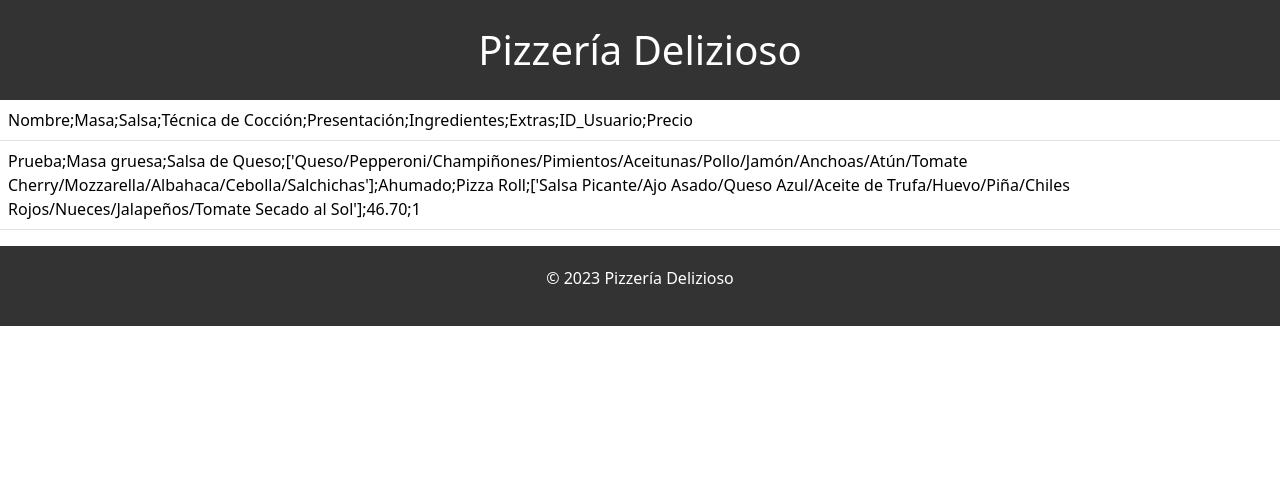
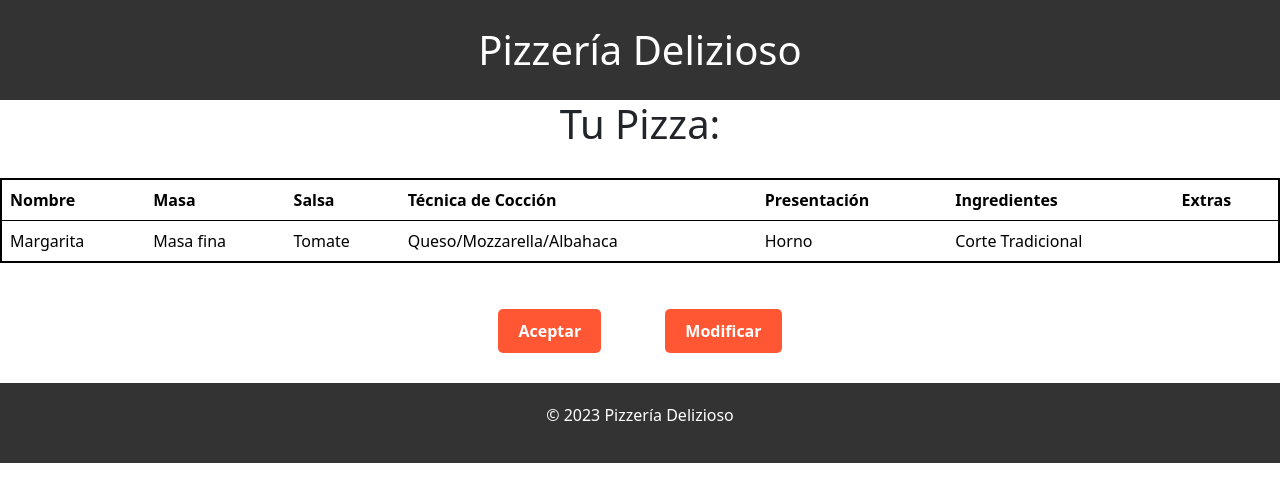
Before and after one commit to PdEXavierMY/Practica_Design_Patterns, a Django app: page /comprobacion/ in a window 1280 px wide. Shown: the top 502 px of the page. Run offline with Django 4.2, Linux system fonts and the light colour scheme.

Commit message:
sistema de visualizacion

```diff
--- a/pizzeriaweb/pizzas.csv
+++ b/pizzeriaweb/pizzas.csv
@@ -1,2 +1,4 @@
-Nombre;Masa;Salsa;Técnica de Cocción;Presentación;Ingredientes;Extras;ID_Usuario;Precio
+Nombre;Masa;Salsa;Técnica de Cocción;Presentación;Ingredientes;Extras;Precio;ID_Usuario
 Prueba;Masa  gruesa;Salsa  de  Queso;['Queso/Pepperoni/Champiñones/Pimientos/Aceitunas/Pollo/Jamón/Anchoas/Atún/Tomate  Cherry/Mozzarella/Albahaca/Cebolla/Salchichas'];Ahumado;Pizza  Roll;['Salsa  Picante/Ajo  Asado/Queso  Azul/Aceite  de  Trufa/Huevo/Piña/Chiles  Rojos/Nueces/Jalapeños/Tomate  Secado  al  Sol'];46.70;1
+Pizza  Alevín;Masa  maíz;Crema  de  Ajo;['Pollo/Albahaca'];Freidora;Pizza  Gigante;['Nueces'];18.30;1
+Margarita;Masa  fina;Tomate;['Queso/Mozzarella/Albahaca'];Horno;Corte  Tradicional;[''];12.40;1
--- a/pizzeriaweb/pizzeriawebapp/csv_controller.py
+++ b/pizzeriaweb/pizzeriawebapp/csv_controller.py
@@ -33,6 +33,8 @@ class CSV():
         for elemento in items_pizza:
             if '/' in elemento:
                 nuevo_items_pizza.extend(elemento.split('/'))
+            elif elemento == '':
+                pass
             else:
                 nuevo_items_pizza.append(elemento)
 
@@ -57,6 +59,18 @@ class CSV():
             csvfile.close()
         return filas
 
+    def borrar_ultima_pizza(self):
+        csv_path = 'pizzas.csv'
+
+        # Lee todas las líneas del archivo CSV
+        with open(csv_path, 'r', newline='', encoding='utf-8') as csvfile:
+            filas = list(csv.reader(csvfile))
+
+        # Borra la última línea del archivo CSV
+        with open(csv_path, 'w', newline='', encoding='utf-8') as csvfile:
+            csvwriter = csv.writer(csvfile)
+            csvwriter.writerows(filas[:-1])
+
     def leer_precios(self):
         precios_path = 'precios.csv'
         precios = {}
--- a/pizzeriaweb/pizzeriawebapp/templates/pizzeriawebapp/comprobacion.html
+++ b/pizzeriaweb/pizzeriawebapp/templates/pizzeriawebapp/comprobacion.html
@@ -15,25 +15,32 @@
         </div>
     </header>
 
+    <h1 style="align-items: center; text-align: center; margin: auto;">Tu Pizza:</h1>
+
     <!-- Aquí va la tabla -->
-    <table class="table">
+    <table class="table" style="border: 2px solid black; margin-top: 30px;">
         <thead>
             <tr>
-                {% for encabezado in encabezados %}
+                {% for encabezado in Encabezados %}
                     <th>{{ encabezado }}</th>
                 {% endfor %}
             </tr>
         </thead>
         <tbody>
-            {% for fila in filas %}
-                <tr>
-                    {% for campo in fila %}
-                        <td>{{ campo }}</td>
-                    {% endfor %}
-                </tr>
-            {% endfor %}
+            <tr>
+                {% for elem in Pizza %}
+                    <td>
+                        {{ elem }}
+                    </td>
+                {% endfor %}
+            </tr>
         </tbody>
     </table>
+
+    <div class="botones_decision" style="align-items: center; text-align: center; margin: auto;">
+        <a href="{% url 'Home' %}" class="boton" style="margin: 30px;">Aceptar</a>
+        <a href="{% url 'borrar_ultima_pizza' %}" class="boton" style="margin: 30px;">Modificar</a>
+    </div>
 
     <footer>
         <p>&copy; 2023 Pizzería Delizioso</p>
--- a/pizzeriaweb/pizzeriawebapp/templates/pizzeriawebapp/index.html
+++ b/pizzeriaweb/pizzeriawebapp/templates/pizzeriawebapp/index.html
@@ -26,7 +26,7 @@
     <section id="hero">
         <h2>Bienvenido a Pizzería Delizioso</h2>
         <p>Donde la pasión por la pizza se encuentra con los ingredientes más frescos y la tradición italiana.</p>
-        <a href="#menu" class="boton">Ver Menús</a>
+        <a href="#menu" class="boton">Menús</a>
     </section>
 
     <section id="menu">
--- a/pizzeriaweb/pizzeriawebapp/urls.py
+++ b/pizzeriaweb/pizzeriawebapp/urls.py
@@ -7,4 +7,5 @@ urlpatterns = [
     path('register/', views.register, name='Registro'),
     path('crear_pizza/', views.crear_pizza, name='Crear Pizza'),
     path('comprobacion/', views.comprobacion, name='Comprobacion'),
+    path('borrar_ultima_pizza/', views.borrar_ultima_pizza, name='borrar_ultima_pizza'),
 ]
--- a/pizzeriaweb/pizzeriawebapp/views.py
+++ b/pizzeriaweb/pizzeriawebapp/views.py
@@ -59,15 +59,27 @@ def comprobacion(request):
     filas = CSV().leer_pizzas()
 
     # Obtén los encabezados y la última fila
-    ultima_fila = filas[-1]
+    encabezados = filas[0][0].split(';')[:-2]
+    ultima_fila = filas[-1][0].split(';')[:-2]
+    for elemento in ultima_fila:
+        if '[' in elemento:
+            ultima_fila[ultima_fila.index(elemento)] = elemento.strip("[]' ")
+    print(ultima_fila)
 
     # Pasa los datos a la plantilla
     context = {
-        'ultima_fila': ultima_fila,
-        'filas': filas,
+        'Encabezados': encabezados,
+        'Pizza': ultima_fila,
     }
 
     return render(request, 'pizzeriawebapp/comprobacion.html', context)
+
+def borrar_ultima_pizza(request):
+    # Lógica para borrar la última línea del archivo CSV
+    CSV().borrar_ultima_pizza()
+
+    # Redirige a la página de inicio u otra página que desees después de borrar la línea
+    return redirect('Crear Pizza')
 
 def register(request):
     if request.method == 'POST':
```
